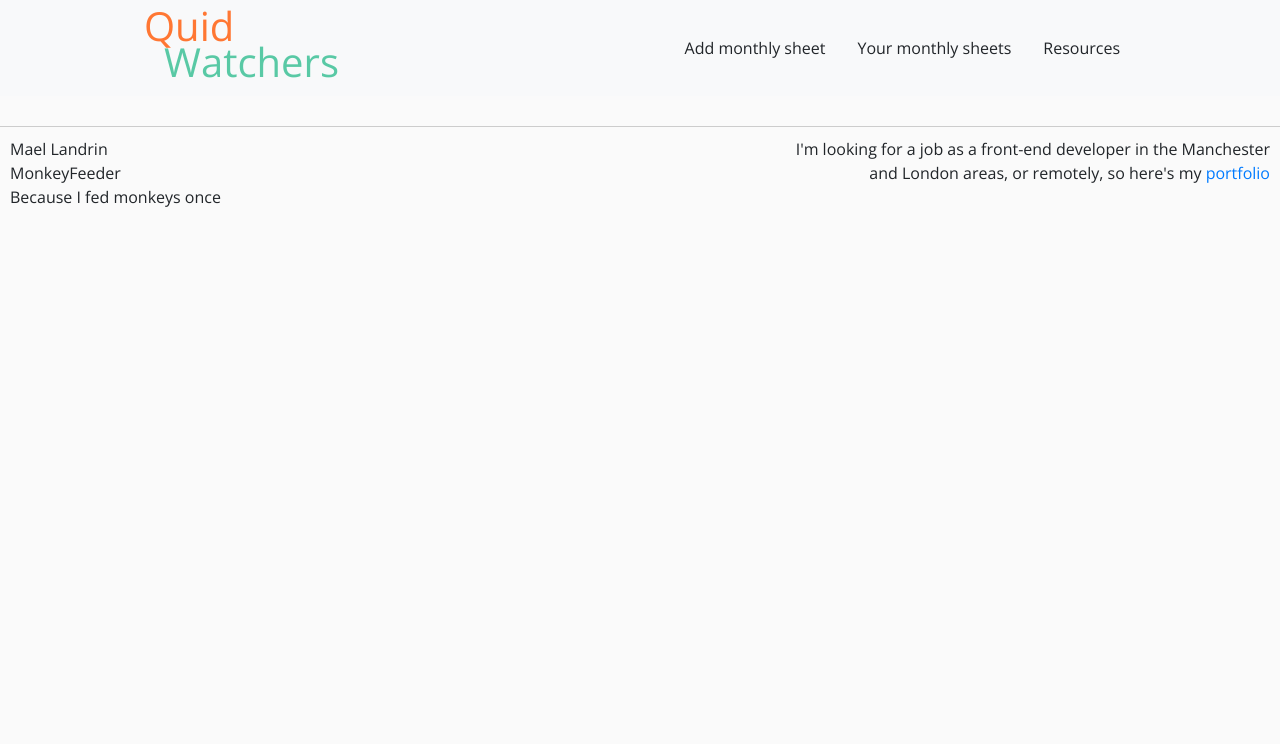
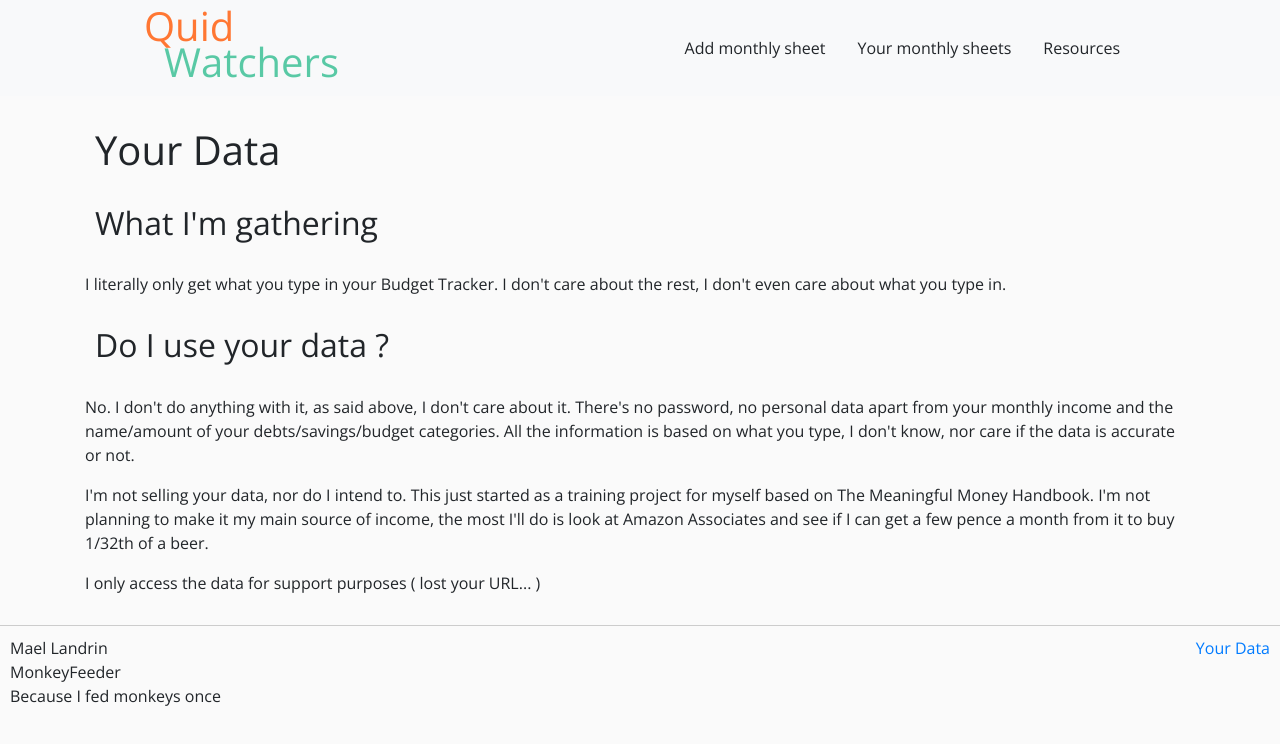
Before and after one commit to RobMacKay/quid-watchers, a React (Create React App) app: page /1/data in a window 1280 px wide. Shown: the top 744 px of the page. Built offline with nearby package versions, Linux system fonts and the light colour scheme.

Commit message:
Data use

```diff
--- a/src/App.js
+++ b/src/App.js
@@ -9,6 +9,7 @@ import NewSheet from './pages/new-sheet/new-sheet.component';
 import ResourcesPage from './pages/resources-page/resources-page.component';
 
 import 'bootstrap/dist/css/bootstrap.min.css';
+import DataUse from './pages/data-use-page/data-use-page.component';
 
 function App() {
   return (
@@ -33,6 +34,9 @@ function App() {
           <Route exact path="/:id/resources">
             <ResourcesPage />
           </Route>
+          <Route exact path="/:id/data">
+            <DataUse />
+          </Route>
         </Switch>
         <Footer />
       </div>
--- a/src/components/footer/footer.component.jsx
+++ b/src/components/footer/footer.component.jsx
@@ -1,23 +1,18 @@
 import React from 'react';
 
 import './footer.styles.scss';
+import { Link, useParams } from 'react-router-dom';
 
 const Footer = () => {
+  let { id } = useParams();
+
   return (
     <footer>
       <p>
         Mael Landrin <br /> MonkeyFeeder <br /> Because I fed monkeys once
       </p>
       <p className="job">
-        I'm looking for a job as a front-end developer in the Manchester and
-        London areas, or remotely, so here's my{' '}
-        <a
-          href="https://monkeyfeeder.github.io/mael-landrin/"
-          target="_blank"
-          rel="noopener noreferrer"
-        >
-          portfolio
-        </a>
+        <Link to={'/:id/data'}>Your Data</Link>
       </p>
     </footer>
   );
--- /dev/null
+++ b/src/pages/data-use-page/data-use-page.component.jsx
@@ -0,0 +1,36 @@
+import React from 'react';
+
+import './data-use-page.styles.scss';
+
+const DataUse = () => {
+  return (
+    <div className="data-page container">
+      <h1>Your Data</h1>
+
+      <h2>What I'm gathering</h2>
+      <p>
+        I literally only get what you type in your Budget Tracker. I don't care
+        about the rest, I don't even care about what you type in.
+      </p>
+
+      <h2>Do I use your data ?</h2>
+      <p>
+        No. I don't do anything with it, as said above, I don't care about it.
+        There's no password, no personal data apart from your monthly income and
+        the name/amount of your debts/savings/budget categories. All the
+        information is based on what you type, I don't know, nor care if the
+        data is accurate or not.
+      </p>
+      <p>
+        I'm not selling your data, nor do I intend to. This just started as a
+        training project for myself based on The Meaningful Money Handbook. I'm
+        not planning to make it my main source of income, the most I'll do is
+        look at Amazon Associates and see if I can get a few pence a month from
+        it to buy 1/32th of a beer.
+      </p>
+      <p>I only access the data for support purposes ( lost your URL... )</p>
+    </div>
+  );
+};
+
+export default DataUse;
--- /dev/null
+++ b/src/pages/data-use-page/data-use-page.styles.scss
@@ -0,0 +1,9 @@
+.data-page {
+  h1 {
+    margin: 30px 10px;
+  }
+
+  h2 {
+    margin: 30px 10px;
+  }
+}
```
